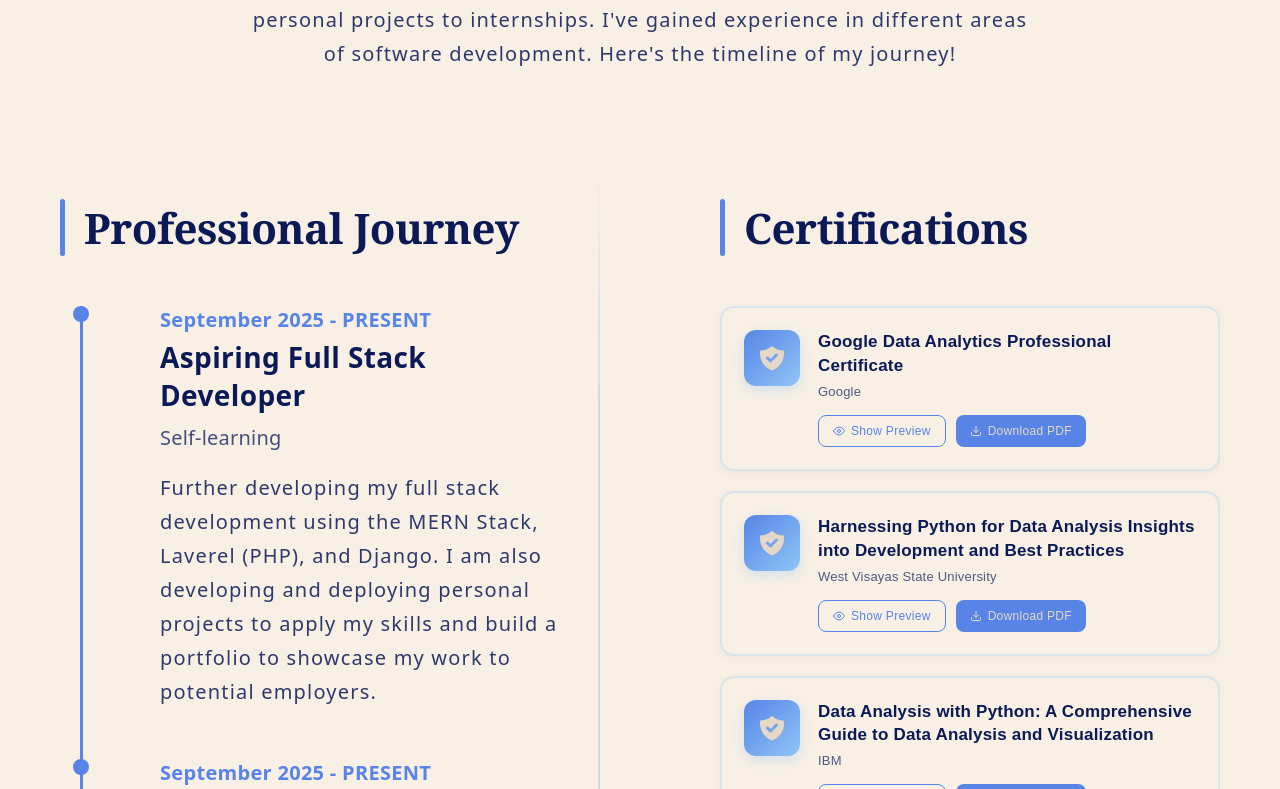
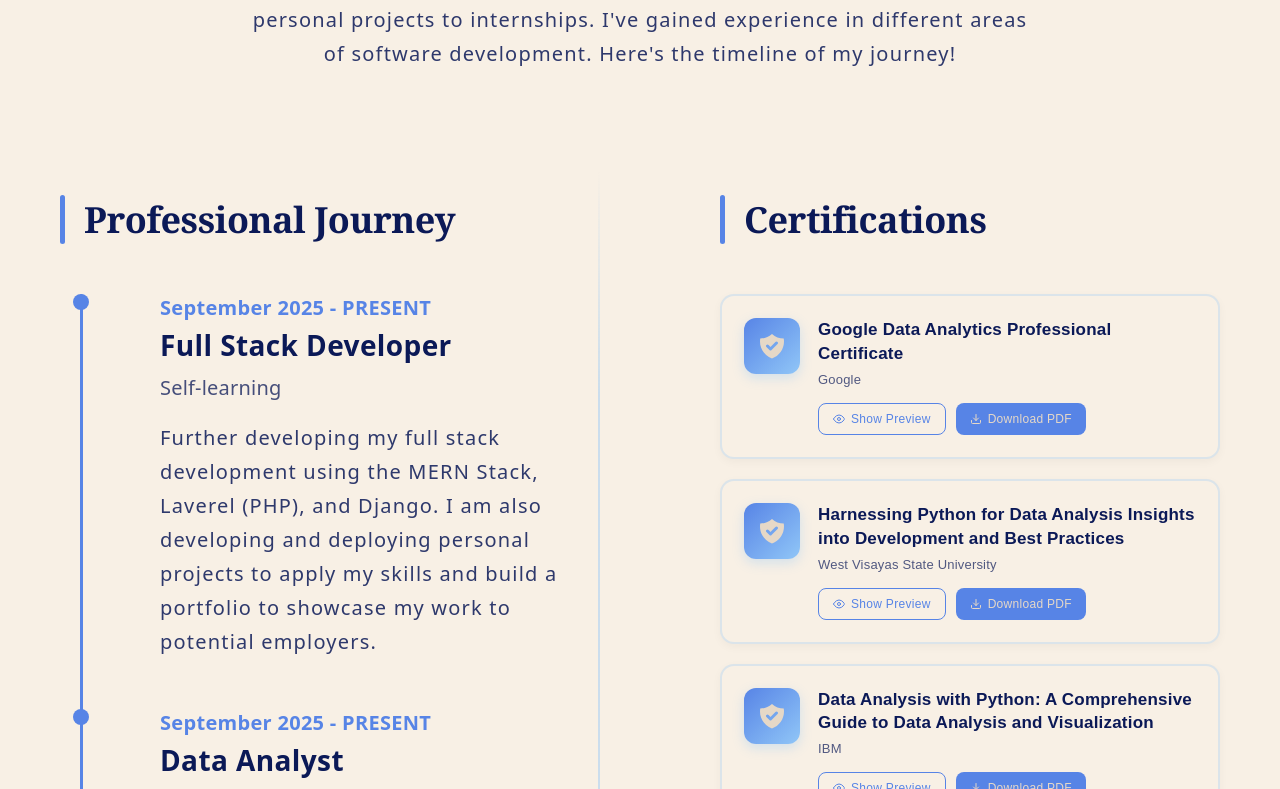
Before and after one commit to itsdran/portfolio, a React (Vite) app: page / in a window 1280 px wide. Shown: the part 2011-2800 px from the top of the page. Built offline with nearby package versions, Linux system fonts and the light colour scheme.

Commit message:
Implement Dark Mode

```diff
--- a/index.css
+++ b/index.css
@@ -10,6 +10,13 @@ body {
     margin: 0;
     padding: 0;
     font-family: system-ui, -apple-system, Segoe UI, Roboto, sans-serif;
+}
+
+body.dark {
+    --bg: #0B1020; /* Light background color */
+    --navy: #E6D8C7; /* Font color */
+    --accent: #5784E6; /* Accent color */
+    --soft: #151A2E; /* Background color */
 }
 
 h1 {
--- a/src/components/Career/Career.css
+++ b/src/components/Career/Career.css
@@ -43,7 +43,7 @@
 
 .column-header h1 {
     font-family: 'Playfair Display', Georgia, serif;
-    font-size: 42px;
+    font-size: 36px;
     font-weight: 700;
     color: var(--navy);
     letter-spacing: -0.5px;
--- a/src/components/Experience/Experience.jsx
+++ b/src/components/Experience/Experience.jsx
@@ -7,7 +7,7 @@ const Experience = () => {
     const experienceData = [
         {
             date: "September 2025 - PRESENT",
-            position: "Aspiring Full Stack Developer",
+            position: "Full Stack Developer",
             rolePlace: "Self-learning",
             description: "Further developing my full stack development using the MERN Stack, Laverel (PHP), and Django. I am also developing and deploying personal projects to apply my skills and build a portfolio to showcase my work to potential employers."
         },
@@ -15,7 +15,7 @@ const Experience = () => {
             date: "September 2025 - PRESENT",
             position: "Data Analyst",
             rolePlace: "Self-learning",
-            description: "Studied and practiced data analysis using Python, SQL, and visualization tools like Tableau and Power BI."
+            description: "Studied and practiced data analysis using Python, SQL, and visualization tools like Tableau and Power BI. "
         },
         {
             date: "February - March 2025",
--- a/src/components/Header/Header.css
+++ b/src/components/Header/Header.css
@@ -17,6 +17,7 @@
     font-size: 24px;
     letter-spacing: 2px;
     cursor: pointer;
+    color: var(--navy);
     transition: color 0.3s ease, transform 0.3s ease;
 }
 
--- a/src/components/Header/Header.jsx
+++ b/src/components/Header/Header.jsx
@@ -1,10 +1,14 @@
-import React, { useState } from 'react';
+import React, { useState, useEffect } from 'react';
 import { FaSun, FaMoon } from 'react-icons/fa';
 import './Header.css';
 
 const Header = () => {
     const [open, setOpen] = useState(false);
     const [darkMode, setDarkMode] = useState(false);
+
+    useEffect(() => {
+        document.body.classList.toggle("dark", darkMode);
+    }, [darkMode]);
 
     return (
         <div className="header" id="header">
--- a/src/components/Project/Project.jsx
+++ b/src/components/Project/Project.jsx
@@ -24,7 +24,8 @@ const Project = () => {
             fullDescription: 'This portfolio website is built using React and Tailwind CSS, featuring a clean and modern design. It includes sections for my profile, about me, career history, projects, contact information, and tech stack. The website is fully responsive and optimized for performance.',
             technologies: [
                 <SiReact />,
-                <SiTailwindcss />
+                <FaHtml5 />,
+                <FaCss3Alt />
             ],
             liveLink: '/',
             githubLink: 'https://github.com/itsdran/portfolio'
@@ -79,7 +80,7 @@ const Project = () => {
             <div className="projects-container">
                 <div className="career-header">
                     <h1>My small colection of recent projects</h1>
-                    <p>     These are my personal projects that aimed to address and/or solve my personal needs. Hope it's helpful!   </p>
+                    <p>     These are some of my recent personal projects that aimed to address and/or solve my personal needs. Hope it's helpful!   </p>
                 </div>
                 <div className="projects-grid">
                     {projectsData.map((project, index) => (
--- a/src/components/TechStack/TechStack.css
+++ b/src/components/TechStack/TechStack.css
@@ -38,7 +38,7 @@
     font-family: 'Montserrat', sans-serif;
     font-size: 16px;
     font-weight: 600;
-    color: var(--accent);
+    color: var(--navy);
     margin-bottom: 20px;
     letter-spacing: 0.5px;
     display: flex;
@@ -69,11 +69,6 @@
     font-size: 40px;
     color: var(--navy);
     transition: all 0.2s ease;
-}
-
-.tech-item:hover .tech-icon {
-    transform: scale(1.1);
-    color: var(--accent);
 }
 
 .tech-name {
--- a/src/components/TechStack/TechStack.jsx
+++ b/src/components/TechStack/TechStack.jsx
@@ -55,7 +55,6 @@ const TechStack = () => {
             technologies: [
                 { name: "Git", icon: <FaGitAlt /> },
                 { name: "GitHub", icon: <FaGithub /> },
-                { name: "GitHub", icon: <FaGithub /> }
             ]
         },
         {
```
